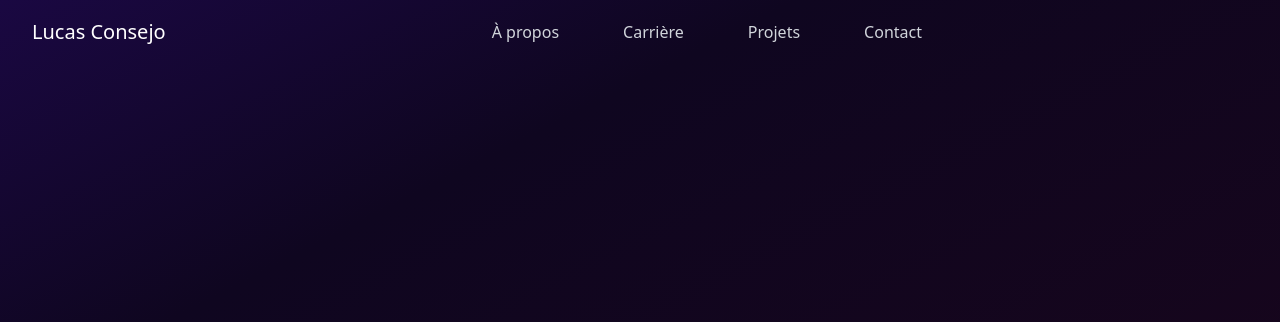
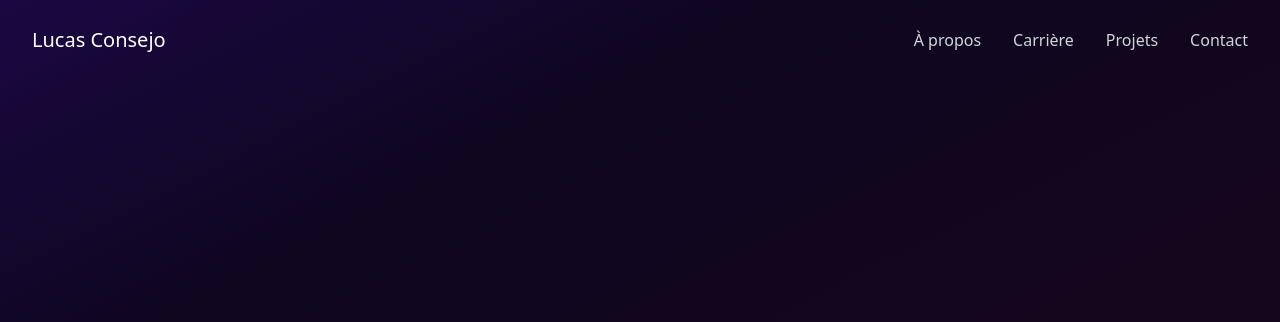
Before and after one commit to lucasconsejo/lucasconsejo.fr, a Next.js app: page / in a window 1280 px wide. Shown: the top 322 px of the page. Built offline with nearby package versions, Linux system fonts and the light colour scheme.

Commit message:
✨ feat: update header
Update navigation header

```diff
--- a/components/header.tsx
+++ b/components/header.tsx
@@ -7,33 +7,35 @@ export default function Header() {
 
   return (
     <nav id="header" className="fixed w-full z-50">
-      <div id="header" className="relative max-w-7xl mx-auto px-8 z-50">
-        <div className="relative flex items-center justify-between h-16 z-50">
+      <div id="header" className="relative px-5 sm:px-6 md:px-8 z-50">
+        <div className="relative flex items-center justify-between h-20 z-50">
           <div className="flex items-center w-full z-50">
             <Link href="/" passHref>
               <a className="flex-shrink-0">
-                <h1 className="text-white text-xl">Lucas Consejo</h1>
+                <h1 className="text-white text-xl font-medium">
+                  Lucas Consejo
+                </h1>
               </a>
             </Link>
             <div className="hidden md:block w-full">
-              <div className="flex justify-center space-x-10">
+              <div className="flex justify-end space-x-8">
                 <Link href="/a-propos" passHref>
-                  <a className="text-gray-300 hover:text-white px-3 py-2 font-medium">
+                  <a className="text-gray-300 hover:text-white font-medium">
                     À propos
                   </a>
                 </Link>
                 <Link href="/carriere" passHref>
-                  <a className="text-gray-300 hover:text-white px-3 py-2 font-medium">
+                  <a className="text-gray-300 hover:text-white font-medium">
                     Carrière
                   </a>
                 </Link>
                 <Link href="/projets" passHref>
-                  <a className="text-gray-300 hover:text-white px-3 py-2 font-medium">
+                  <a className="text-gray-300 hover:text-white font-medium">
                     Projets
                   </a>
                 </Link>
                 <Link href="/contact" passHref>
-                  <a className="text-gray-300 hover:text-white px-3 py-2 font-medium">
+                  <a className="text-gray-300 hover:text-white font-medium">
                     Contact
                   </a>
                 </Link>
@@ -65,7 +67,7 @@ export default function Header() {
       {/* Menu mobile */}
       <Transition show={navbarOpen} className="absolute w-full h-full">
         <div
-          className={`md:hidden bg-background-purple bg-opacity-40 backdrop-blur-sm z-0 w-full header-dropdown`}
+          className="md:hidden bg-background-purple bg-opacity-40 backdrop-blur-sm z-0 w-full header-dropdown"
           onClick={() => {
             setNavbarOpen(false);
           }}
@@ -80,7 +82,7 @@ export default function Header() {
             leaveTo="-translate-y-full"
           >
             <div>
-              <div className={`md:hidden`} id="mobile-menu">
+              <div className="md:hidden" id="mobile-menu">
                 <div
                   id="sub-header"
                   className="flex flex-col px-2 pb-2 space-y-1 rounded-b-lg"
--- a/tailwind.config.js
+++ b/tailwind.config.js
@@ -4,6 +4,10 @@ module.exports = {
     "./components/**/*.{js,ts,jsx,tsx}",
   ],
   theme: {
+    fontFamily: {
+      display: ["Inter", "system-ui", "sans-serif"],
+      body: ["Inter", "system-ui", "sans-serif"],
+    },
     extend: {
       colors: {
         background: {
```
